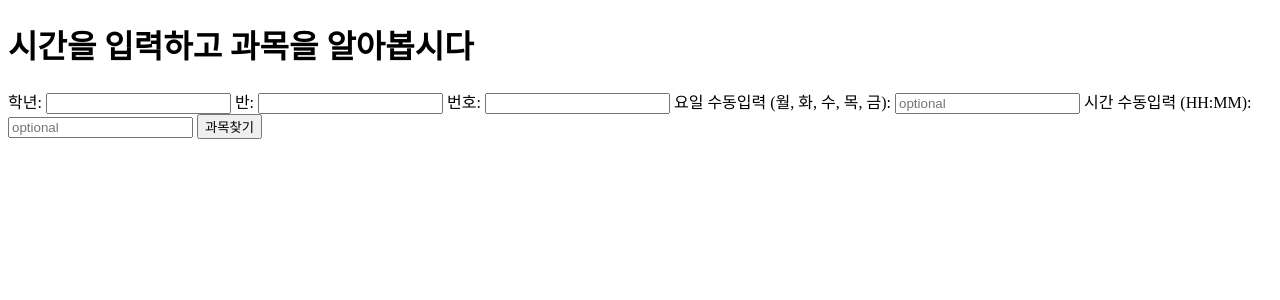
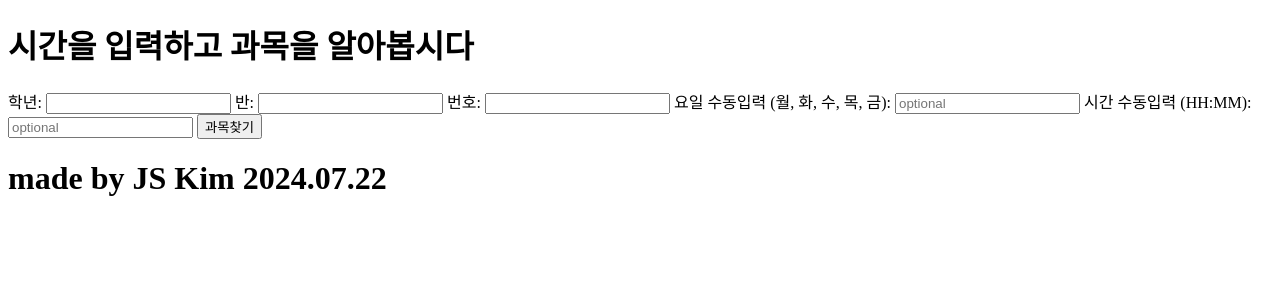
Before and after one commit to seereal-KJS/Time-Table-Inhun, a Flask app: page / in a window 1280 px wide. Shown: the top 300 px of the page. Run offline with Flask 3, Linux system fonts and the light colour scheme; parts of the project's set-up code (start-up, migrations or seed data) failed here and were passed over.

Commit message:
Update index.html

```diff
--- a/templates/index.html
+++ b/templates/index.html
@@ -19,5 +19,6 @@
         <input type="text" id="test_time" name="test_time" placeholder="optional">
         <button type="submit">과목찾기</button>
     </form>
+    <h1><b>made by JS Kim 2024.07.22</b></h1>
 </body>
 </html>
```
